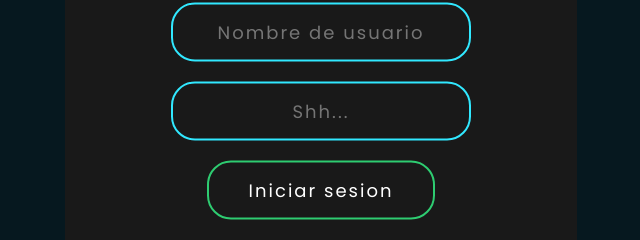
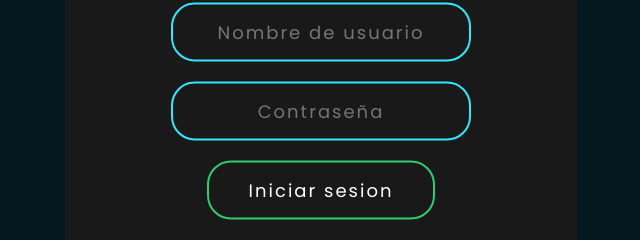
Before and after one commit to Mati411/Login, a plain HTML site: page index.html in a window 1280 px wide. Shown: the part 328-568 px from the top of the page, 319-959 px from the left. Drawn offline with Linux system fonts and the light colour scheme.

Commit message:
Update index.html

```diff
--- a/index.html
+++ b/index.html
@@ -10,7 +10,7 @@
     <form action="index.html" class="box">
         <h1>Iniciar Sesion</h1>
         <input type="text" name="" id="" placeholder="Nombre de usuario">
-        <input type="password" name="" id="" placeholder="Shh...">
+        <input type="password" name="" id="" placeholder="Contraseña">
         <input type="submit" name="" id="" value="Iniciar sesion">
     </form>
 </body>
```
